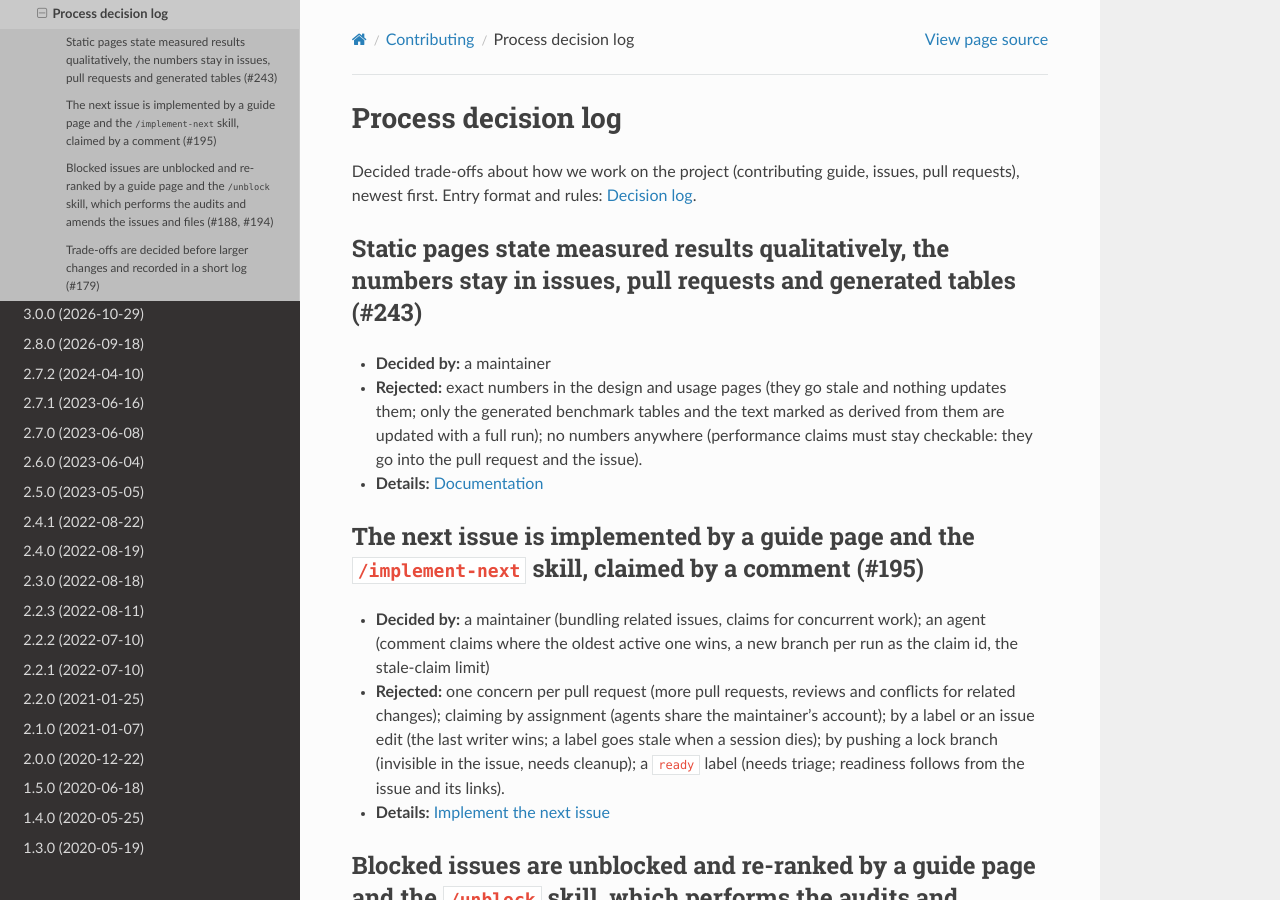
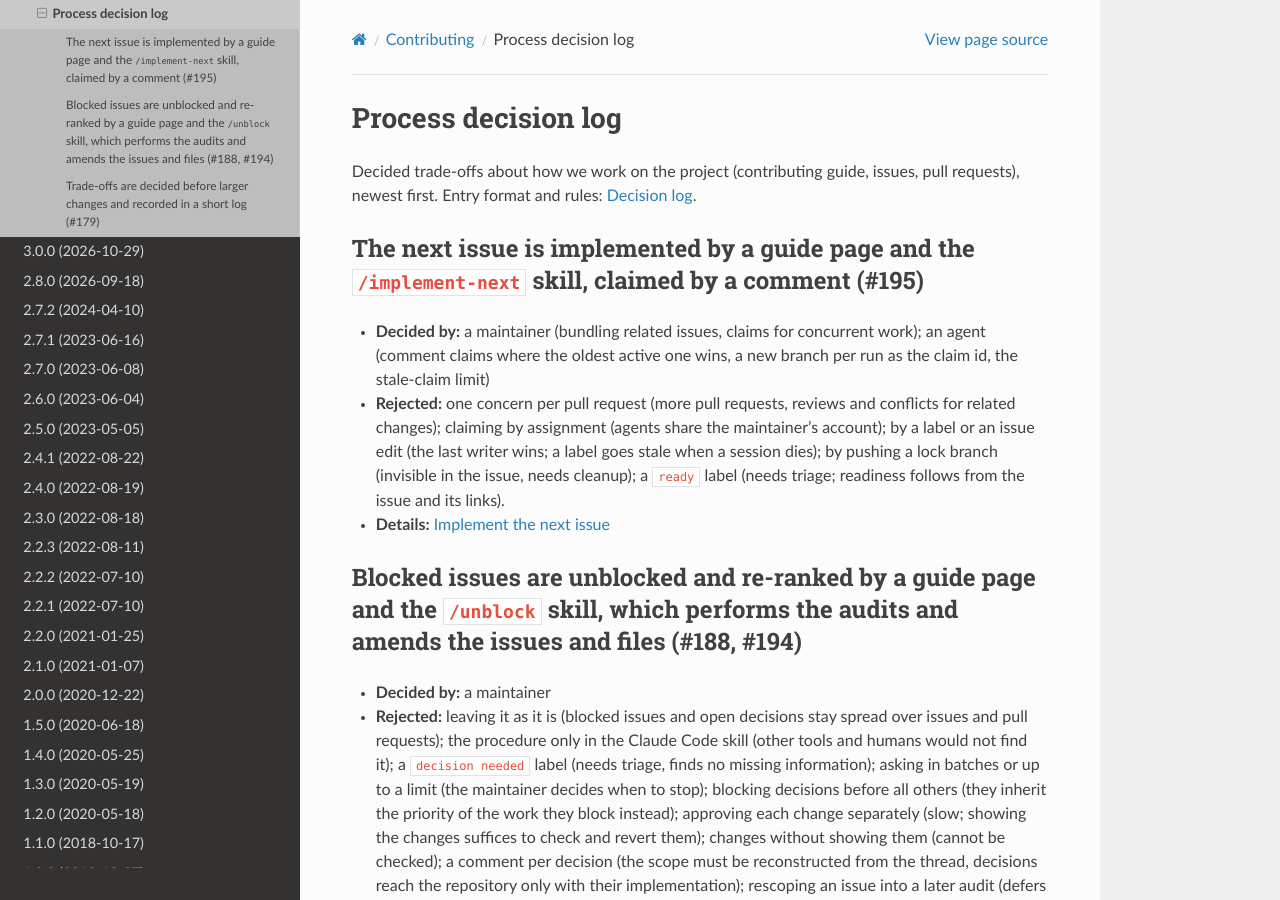
Before and after one commit to jannikmi/extremitypathfinder, a Sphinx documentation site: the page built from docs/contributing/decisions-process.md, in a window 1280 px wide and 900 px high. Built offline with Sphinx 7.4.7 and the Read the Docs theme 3.1.0, drawn with Linux system fonts in a browser that asks for light colours.

Commit message:
remove the decision log entry about numbers in static pages (#243)
Co-Authored-By: Claude Sonnet 5.5 <noreply@anthropic.com>
Claude-Session: https://claude.ai/code/session_01XJqV77SxfbC9mQgG8Sq2hx

```diff
--- a/docs/contributing/decisions-process.md
+++ b/docs/contributing/decisions-process.md
@@ -2,14 +2,6 @@
 
 Decided trade-offs about how we work on the project (contributing guide, issues, pull requests), newest first.
 Entry format and rules: [Decision log](decisions.md).
-
-## Static pages state measured results qualitatively, the numbers stay in issues, pull requests and generated tables (#243)
-
-- **Decided by:** a maintainer
-- **Rejected:** exact numbers in the design and usage pages (they go stale and nothing updates them; only the
-  generated benchmark tables and the text marked as derived from them are updated with a full run);
-  no numbers anywhere (performance claims must stay checkable: they go into the pull request and the issue).
-- **Details:** [Documentation](documentation.md#content)
 
 ## The next issue is implemented by a guide page and the `/implement-next` skill, claimed by a comment (#195)
 
```
